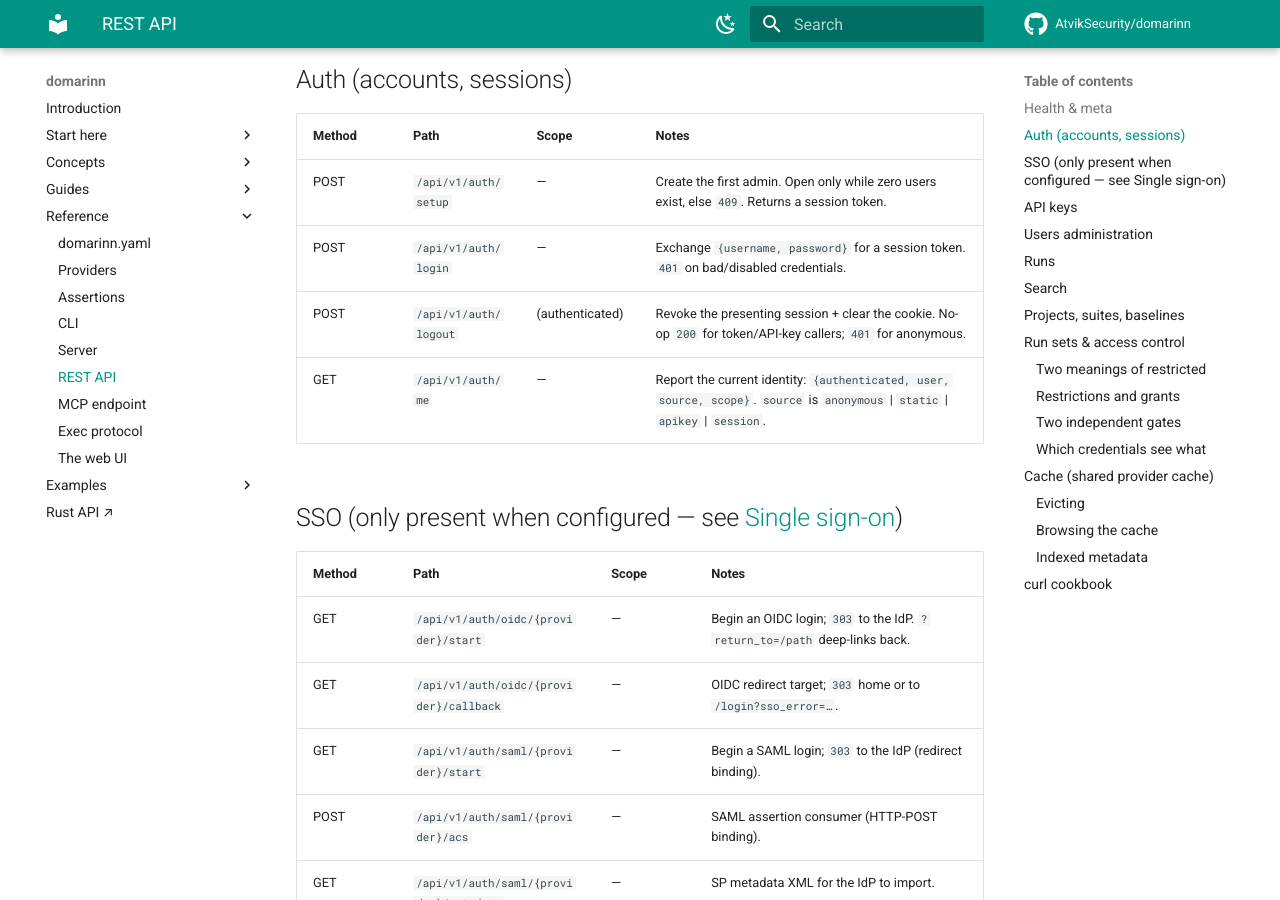
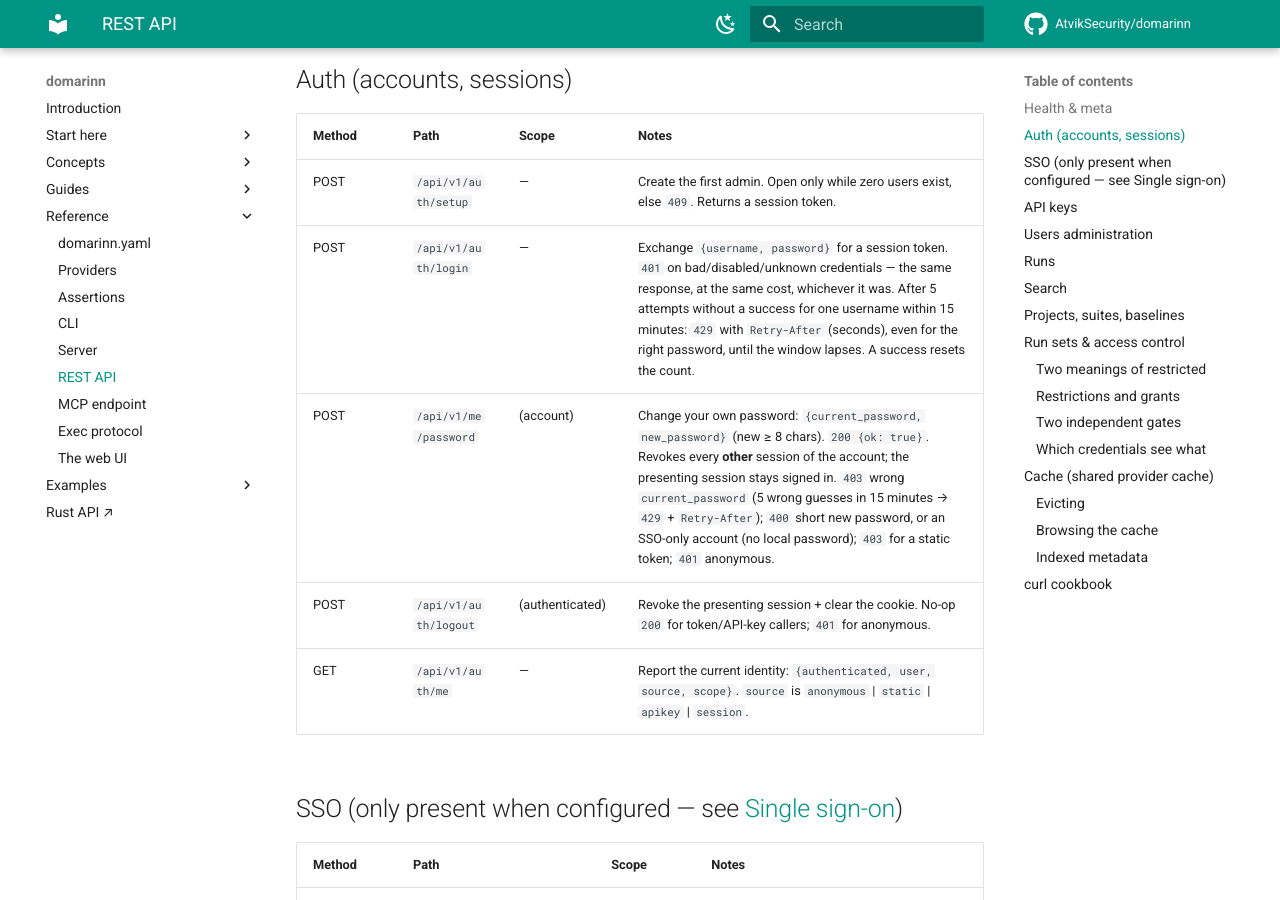
Before and after one commit to AtvikSecurity/domarinn, an MkDocs documentation site: the page built from docs/reference/rest-api.md, in a window 1280 px wide and 900 px high, scrolled down 907 px. Built offline with MkDocs 1.6.1 and Material for MkDocs 9.7.7, drawn with Linux system fonts in a browser that asks for light colours; comment, search, counter and statistics services are not loaded; some of the changed text lies outside the part shown.

Commit message:
docs(server): document login throttling, session revocation and /me/password

```diff
--- a/docs/reference/rest-api.md
+++ b/docs/reference/rest-api.md
@@ -31,7 +31,8 @@ Request-body size is capped at **64 MiB**; request bodies may be gzip/deflate co
 | Method | Path                    | Scope | Notes |
 |--------|-------------------------|-------|-------|
 | POST   | `/api/v1/auth/setup`    | —     | Create the first admin. Open only while zero users exist, else `409`. Returns a session token. |
-| POST   | `/api/v1/auth/login`    | —     | Exchange `{username, password}` for a session token. `401` on bad/disabled credentials. |
+| POST   | `/api/v1/auth/login`    | —     | Exchange `{username, password}` for a session token. `401` on bad/disabled/unknown credentials — the same response, at the same cost, whichever it was. After 5 attempts without a success for one username within 15 minutes: `429` with `Retry-After` (seconds), even for the right password, until the window lapses. A success resets the count. |
+| POST   | `/api/v1/me/password`   | (account) | Change your own password: `{current_password, new_password}` (new ≥ 8 chars). `200 {ok: true}`. Revokes every **other** session of the account; the presenting session stays signed in. `403` wrong `current_password` (5 wrong guesses in 15 minutes → `429` + `Retry-After`); `400` short new password, or an SSO-only account (no local password); `403` for a static token; `401` anonymous. |
 | POST   | `/api/v1/auth/logout`   | (authenticated) | Revoke the presenting session + clear the cookie. No-op `200` for token/API-key callers; `401` for anonymous. |
 | GET    | `/api/v1/auth/me`       | —     | Report the current identity: `{authenticated, user, source, scope}`. `source` is `anonymous` \| `static` \| `apikey` \| `session`. |
 
@@ -63,7 +64,7 @@ The scope gate is `read` rather than `write` so a `viewer` account can mint the
 |--------|-------------------------|---------|-------|
 | GET    | `/api/v1/users`         | `admin` | List all accounts. |
 | POST   | `/api/v1/users`         | `admin` | Create an account: `{username, password, role}` (`role` = `admin`\|`member`\|`viewer`). |
-| PATCH  | `/api/v1/users/{id}`    | `admin` | Update `role`, `disabled`, and/or `password` (any subset). |
+| PATCH  | `/api/v1/users/{id}`    | `admin` | Update `role`, `disabled`, and/or `password` (any subset). Setting `password` revokes all of the account's sessions (an admin resetting their own keeps the presenting one); `disabled: true` revokes them all too, so re-enabling never revives an old login. API keys are untouched. |
 | DELETE | `/api/v1/users/{id}`    | `admin` | Delete an account. Refuses the **last admin** (`409`). |
 
 ## Runs
```
Also changed, not shown: docs/reference/server.md (+3 -1 lines).
